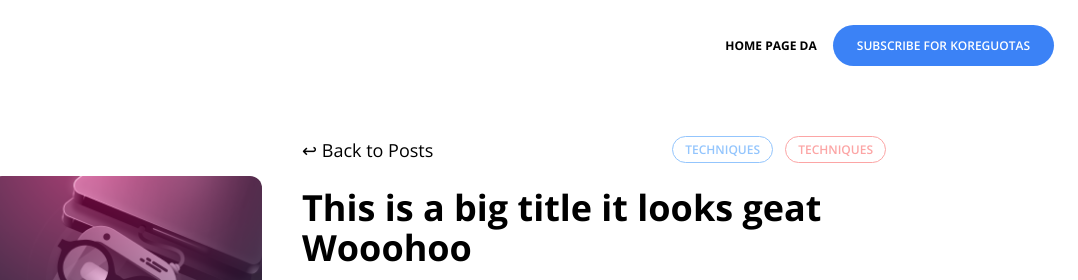
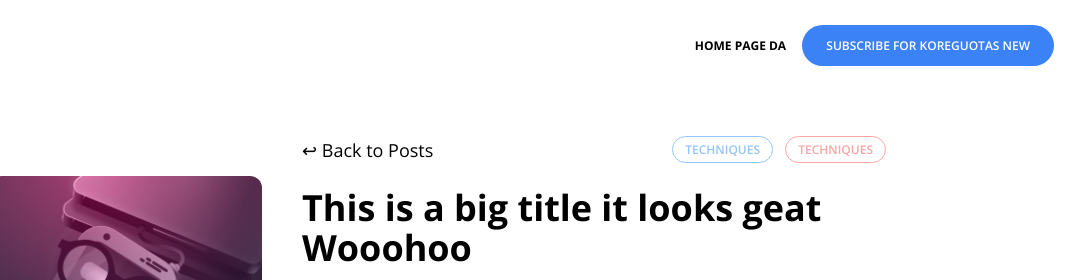
Before and after one commit to fotux/test, a plain HTML site: page post.html in a window 1280 px wide. Shown: the top 280 px of the page, 202-1280 px from the left. Drawn offline with nearby package versions, Linux system fonts and the light colour scheme.

Commit message:
new update

```diff
--- a/post.html
+++ b/post.html
@@ -26,7 +26,7 @@
           <a
             href=""
             class="bg-blue-500 ml-3 rounded-full text-xs font-semibold text-white uppercase px-6 py-3"
-            >Subscribe For koreguotas</a
+            >Subscribe For koreguotas new</a
           >
         </div>
       </nav>
```
